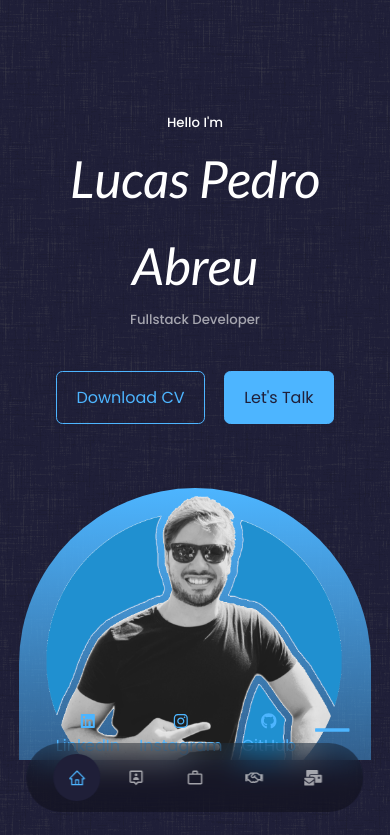
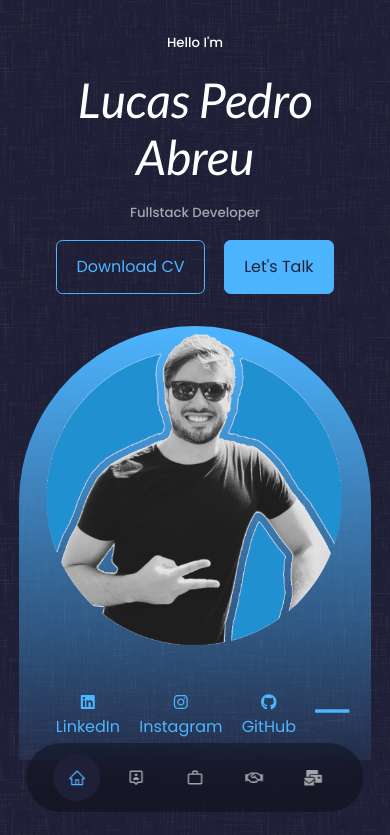
Before and after one commit to lucaspedroabreu/personal-portfolio-website, a React (Create React App) app: page / in a window 390 px wide. Shown: the top 835 px of the page. Built offline with nearby package versions, Linux system fonts and the light colour scheme.

Commit message:
adjustments

```diff
--- a/src/components/sections/contactSection/contact-section.css
+++ b/src/components/sections/contactSection/contact-section.css
@@ -17,8 +17,10 @@
   border-radius: 1.2rem;
   text-align: center;
   border: 1px solid transparent;
-  overflow: -moz-hidden-unscrollable;
   transition: var(--transition-std);
+  display: flex;
+  flex-direction: column;
+  justify-content: center;
 }
 
 .contact__option:hover {
@@ -29,12 +31,18 @@
 .contact__option-icon {
   font-size: 1.5rem;
   margin-bottom: 0.5rem;
+  align-self: center;
 }
 
 .contact__option a {
   margin-top: 0.7rem;
   display: inline-block;
   font-size: 0.8rem;
+}
+
+.contact__option h4,
+.contact__option h5 {
+  display: inline-block;
 }
 
 /* ================= FORM ================= */
--- a/src/components/sections/contactSection/index.jsx
+++ b/src/components/sections/contactSection/index.jsx
@@ -92,8 +92,10 @@ function Contact() {
             required
           />
           <input type="email" name="email" placeholder="Your Email" required />
-          <textarea name="message" id="message" rows={10} required></textarea>
-          <div style={{ display: "flex", gap: "1rem" }}>
+          <textarea name="message" id="message" required></textarea>
+          <div
+            style={{ display: "flex", gap: "1rem", flexWrap: "wrap-reverse" }}
+          >
             <button className="btn btn-primary" type="submit">
               Send Message
             </button>
--- a/src/components/sections/heroSection/hero-section.css
+++ b/src/components/sections/heroSection/hero-section.css
@@ -81,21 +81,35 @@ header {
 /* ================= MEDIA QUERIES (MEDIUM DEVICES) ================= */
 @media screen and (max-width: 1024px) {
   header {
-    /* height: 68vh; */
-    height: 100vh;
+    padding-top: 5rem;
+  }
+  .myName {
+    font-family: "Lato", sans-serif;
+    font-size: 3rem;
+    line-height: 3.6rem;
+    padding: 1rem;
+  }
+
+  .my_avatar {
+    margin-top: 2rem;
+  }
+
+  .cta {
+    margin-top: 1rem;
   }
 }
 
 /* ================= MEDIA QUERIES (SMALL DEVICES) ================= */
 @media screen and (max-width: 600px) {
   header {
+    padding-top: 2rem;
     height: 90vh;
   }
 
   .social_links {
     display: flex;
     flex-direction: row;
-    bottom: 0;
+    bottom: 1.2rem;
     left: 50%;
     transform: translateX(-50%);
     gap: 1.2rem;
```
